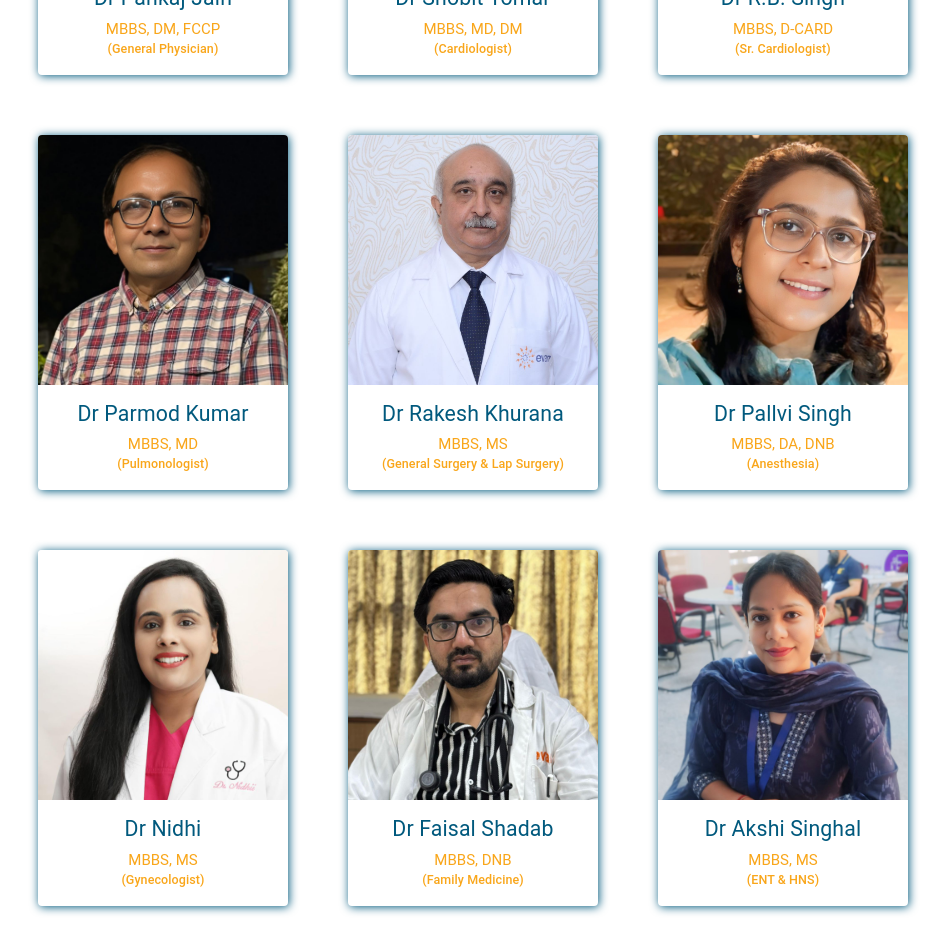
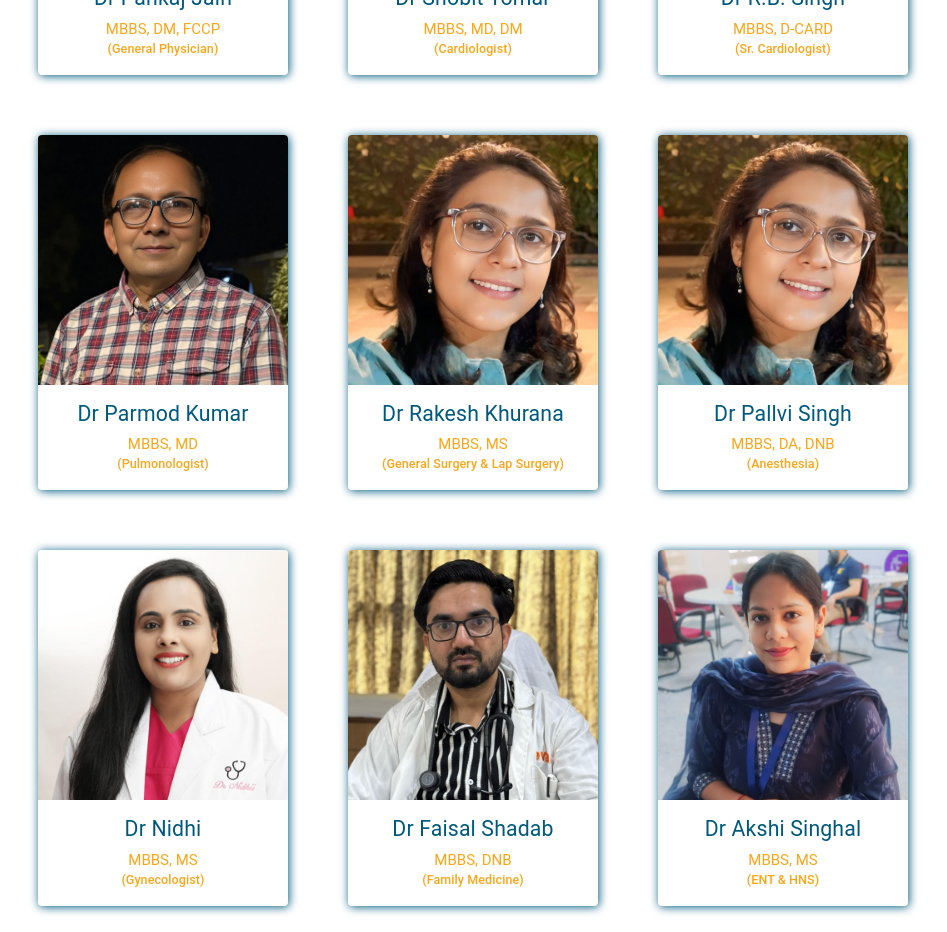
Before and after one commit to Aarishkasgar/Evan-Hospital, a React (Vite) app: page /dr-in-hospital in a window 1280 px wide. Shown: the part 1100-2032 px from the top of the page, without its empty margins (167-1114 px from the left). Built offline with nearby package versions, Linux system fonts and the light colour scheme; a web font is replaced by a local one.

Commit message:
e-commit

```diff
--- a/src/pages/DrInHospital.jsx
+++ b/src/pages/DrInHospital.jsx
@@ -7,7 +7,7 @@ import banner from "../assets/AboutPage/doctorbanner.jpg";
 import DrImg2 from "../assets/DoctorsImg/DrImg2.jpg";
 import DrImg3 from "../assets/DoctorsImg/DrImg3.jpg";
 import DrImg4 from "../assets/DoctorsImg/DrImg4.jpg";
-import DrImg5 from "../assets/DoctorsImg/DrImg5.jpg";
+// import DrImg5 from "../assets/DoctorsImg/DrImg5.jpg";
 import DrImg6 from "../assets/DoctorsImg/DrImg6.jpg";
 import DrImg7 from "../assets/DoctorsImg/DrImg7.jpeg";
 import DrImg8 from "../assets/DoctorsImg/DrImg8.jpeg";
@@ -63,7 +63,7 @@ const DrInHospital = () => {
               destination="(Pulmonologist)"
             />
             <DoctorsCard
-              img={DrImg5}
+              img={DrImg6}
               name="Dr Rakesh Khurana"
               degree="MBBS, MS"
               destination="(General Surgery & Lap Surgery)"
```
